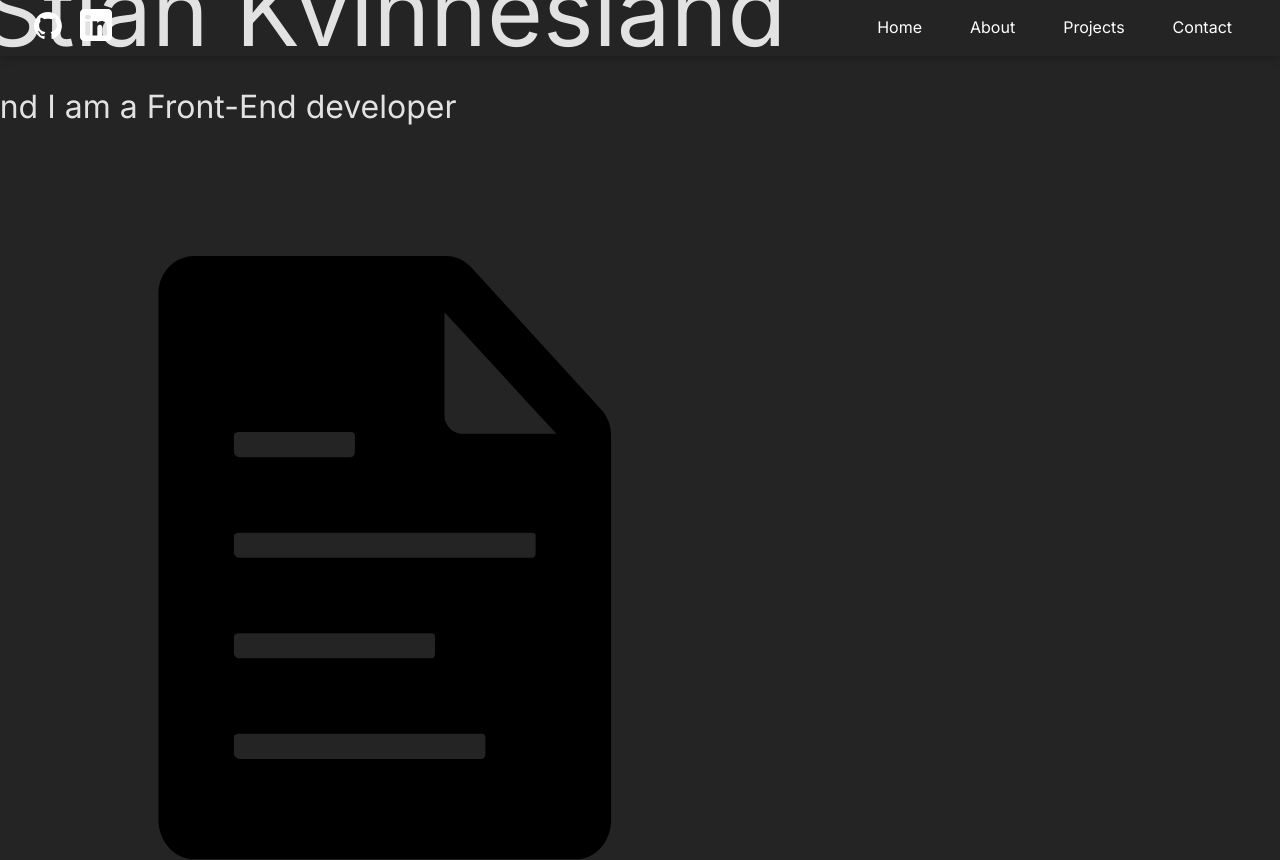
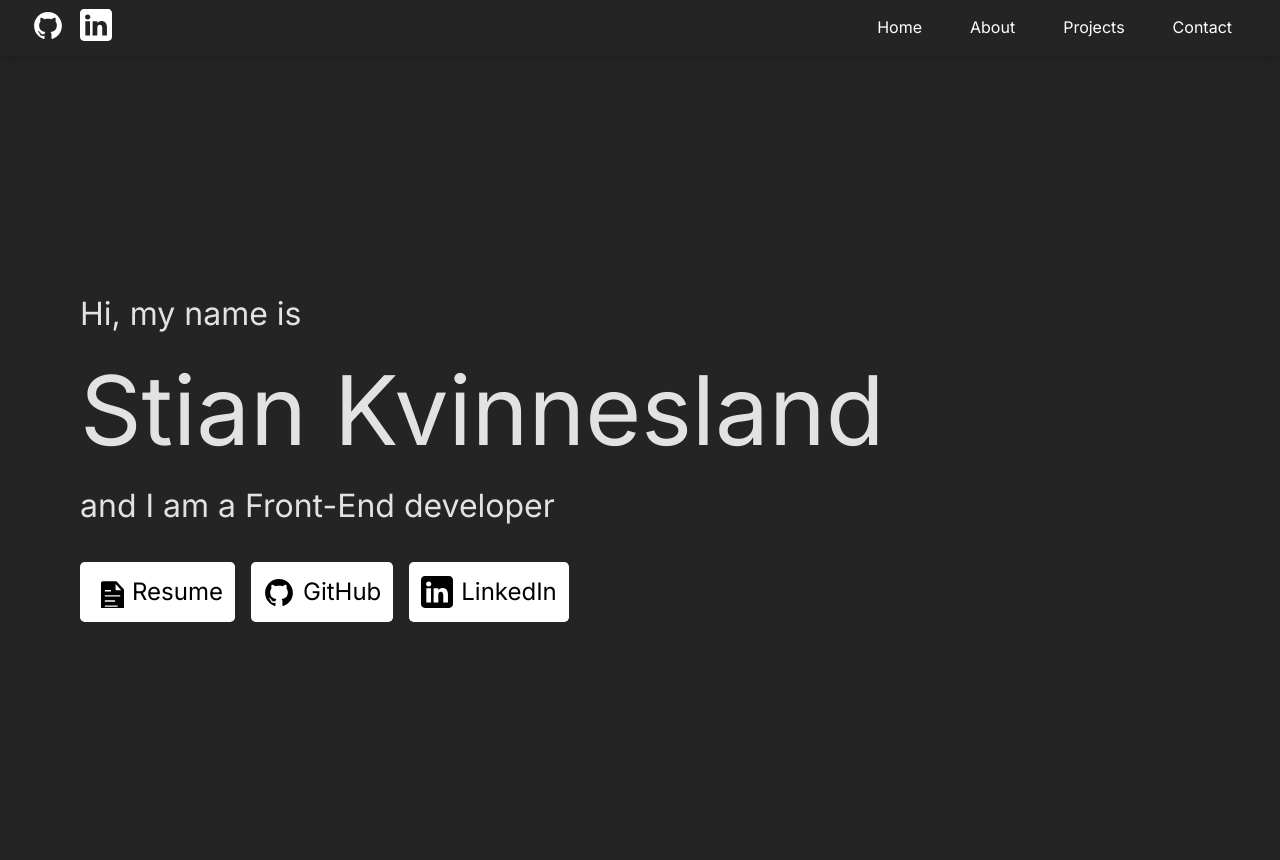
Before and after one commit to SKodehode/Portfolio, a React (Vite) app: page / in a window 1280 px wide. Shown: the top 860 px of the page. After the commit the page ends 800 px from the top, so only its background shows below. Built offline with nearby package versions, Linux system fonts and the light colour scheme.

Commit message:
Updated the external link buttons and their design.

```diff
--- a/index.html
+++ b/index.html
@@ -4,7 +4,7 @@
     <meta charset="UTF-8" />
     <link rel="icon" type="image/svg+xml" href="/" />
     <meta name="viewport" content="width=device-width, initial-scale=1.0" />
-    <title>Vite + React</title>
+    <title>Portfolio</title>
     <base href="/">
   </head>
   <body>
--- a/src/assets/icons/linkedin_icon.jsx
+++ b/src/assets/icons/linkedin_icon.jsx
@@ -1,10 +1,17 @@
 export default function LinkedinIcon() {
     return(
         <svg
-            className="linkedin-icon"
-            viewBox="0 0 512 512"
-            xmlns="http://www.w3.org/2000/svg">
-                <path d="M449.446,0c34.525,0 62.554,28.03 62.554,62.554l0,386.892c0,34.524 -28.03,62.554 -62.554,62.554l-386.892,0c-34.524,0 -62.554,-28.03 -62.554,-62.554l0,-386.892c0,-34.524 28.029,-62.554 62.554,-62.554l386.892,0Zm-288.985,423.278l0,-225.717l-75.04,0l0,225.717l75.04,0Zm270.539,0l0,-129.439c0,-69.333 -37.018,-101.586 -86.381,-101.586c-39.804,0 -57.634,21.891 -67.617,37.266l0,-31.958l-75.021,0c0.995,21.181 0,225.717 0,225.717l75.02,0l0,-126.056c0,-6.748 0.486,-13.492 2.474,-18.315c5.414,-13.475 17.767,-27.434 38.494,-27.434c27.135,0 38.007,20.707 38.007,51.037l0,120.768l75.024,0Zm-307.552,-334.556c-25.674,0 -42.448,16.879 -42.448,39.002c0,21.658 16.264,39.002 41.455,39.002l0.484,0c26.165,0 42.452,-17.344 42.452,-39.002c-0.485,-22.092 -16.241,-38.954 -41.943,-39.002Z"/>
+          className="linkedin-icon"
+          version="1.0"
+          xmlns="http://www.w3.org/2000/svg"
+          width="32px"
+          height="32px"
+          viewBox="0 0 512 512"
+          enable-background="new 0 0 400 400"
+          xml:space="preserve"
+          preserveAspectRatio="xMidYMid meet"
+        >
+          <path d="M449.446,0c34.525,0 62.554,28.03 62.554,62.554l0,386.892c0,34.524 -28.03,62.554 -62.554,62.554l-386.892,0c-34.524,0 -62.554,-28.03 -62.554,-62.554l0,-386.892c0,-34.524 28.029,-62.554 62.554,-62.554l386.892,0Zm-288.985,423.278l0,-225.717l-75.04,0l0,225.717l75.04,0Zm270.539,0l0,-129.439c0,-69.333 -37.018,-101.586 -86.381,-101.586c-39.804,0 -57.634,21.891 -67.617,37.266l0,-31.958l-75.021,0c0.995,21.181 0,225.717 0,225.717l75.02,0l0,-126.056c0,-6.748 0.486,-13.492 2.474,-18.315c5.414,-13.475 17.767,-27.434 38.494,-27.434c27.135,0 38.007,20.707 38.007,51.037l0,120.768l75.024,0Zm-307.552,-334.556c-25.674,0 -42.448,16.879 -42.448,39.002c0,21.658 16.264,39.002 41.455,39.002l0.484,0c26.165,0 42.452,-17.344 42.452,-39.002c-0.485,-22.092 -16.241,-38.954 -41.943,-39.002Z" />
         </svg>
     );
 };
--- a/src/assets/icons/resume_icon.jsx
+++ b/src/assets/icons/resume_icon.jsx
@@ -2,9 +2,19 @@ export default function ResumeIcon() {
     return(
         <svg
             className="resume-icon"
-            viewBox="0 0 512 512"
-            xmlns="http://www.w3.org/2000/svg">
-                <path d="M398.6,169.2c-0.9-2.2-2-4.3-3.5-6.1l-83.8-91.7c-1.9-2.1-4.2-3.6-6.7-4.9c-2.9-1.5-6.1-2.1-9.5-2.1H135.2   c-12.4,0-22.7,10.6-22.7,23.9v335.2c0,13.4,10.3,24.9,22.7,24.9h243.1c12.4,0,22.2-11.5,22.2-24.9V179.4   C400.5,175.8,400,172.3,398.6,169.2z M160.5,178.6c0-1.5,1.8-2.1,3.4-2.1h70.8c1.6,0,2.8,0.6,2.8,2.1v10.8c0,1.4-1.1,3.1-2.8,3.1   h-70.8c-1.6,0-3.4-1.7-3.4-3.1V178.6z M160.5,306.6c0-1.5,1.8-2.1,3.4-2.1h122.2c1.6,0,2.4,0.6,2.4,2.1v10.8c0,1.4-0.7,3.1-2.4,3.1   H163.9c-1.6,0-3.4-1.7-3.4-3.1V306.6z M320.5,381.4c0,1.4-0.7,3.1-2.4,3.1H163.9c-1.6,0-3.4-1.7-3.4-3.1v-10.8   c0-1.5,1.8-2.1,3.4-2.1h154.2c1.6,0,2.4,0.6,2.4,2.1V381.4z M352.5,253.4c0,1.4-0.7,3.1-2.4,3.1H163.9c-1.6,0-3.4-1.7-3.4-3.1   v-10.8c0-1.5,1.8-2.1,3.4-2.1h186.2c1.6,0,2.4,0.6,2.4,2.1V253.4z M305.6,177.5c-5.6,0-11.1-5.2-11.1-11.3v-66l71.2,77.3H305.6z"/>
+            version="1.0"
+            xmlns="http://www.w3.org/2000/svg"
+            width="32px"
+            height="32px"
+            viewBox="0 0 400 400"
+            enable-background="new 0 0 400 400"
+            xml:space="preserve"
+            preserveAspectRatio="xMidYMid meet"
+            >
+            <path
+                fill="#000000"
+                d="M398.6,169.2c-0.9-2.2-2-4.3-3.5-6.1l-83.8-91.7c-1.9-2.1-4.2-3.6-6.7-4.9c-2.9-1.5-6.1-2.1-9.5-2.1H135.2   c-12.4,0-22.7,10.6-22.7,23.9v335.2c0,13.4,10.3,24.9,22.7,24.9h243.1c12.4,0,22.2-11.5,22.2-24.9V179.4   C400.5,175.8,400,172.3,398.6,169.2z M160.5,178.6c0-1.5,1.8-2.1,3.4-2.1h70.8c1.6,0,2.8,0.6,2.8,2.1v10.8c0,1.4-1.1,3.1-2.8,3.1   h-70.8c-1.6,0-3.4-1.7-3.4-3.1V178.6z M160.5,306.6c0-1.5,1.8-2.1,3.4-2.1h122.2c1.6,0,2.4,0.6,2.4,2.1v10.8c0,1.4-0.7,3.1-2.4,3.1   H163.9c-1.6,0-3.4-1.7-3.4-3.1V306.6z M320.5,381.4c0,1.4-0.7,3.1-2.4,3.1H163.9c-1.6,0-3.4-1.7-3.4-3.1v-10.8   c0-1.5,1.8-2.1,3.4-2.1h154.2c1.6,0,2.4,0.6,2.4,2.1V381.4z M352.5,253.4c0,1.4-0.7,3.1-2.4,3.1H163.9c-1.6,0-3.4-1.7-3.4-3.1   v-10.8c0-1.5,1.8-2.1,3.4-2.1h186.2c1.6,0,2.4,0.6,2.4,2.1V253.4z M305.6,177.5c-5.6,0-11.1-5.2-11.1-11.3v-66l71.2,77.3H305.6z"
+            />
         </svg>
     )
 }
--- a/src/components/buttons/Buttons.jsx
+++ b/src/components/buttons/Buttons.jsx
@@ -3,19 +3,15 @@ import { Link } from "react-router-dom"
 export default function Buttons({ to, icon, text, external, className, id }) {
     if (external) {
         return (
-            <li className={`external-button ${to.replace("/", "")} ${className}`} id={id}>
-                <a href={to} target="_blank" rel="noopener noreferrer">{icon}{text}</a>
+            <li className={`buttons ${to.replace("/", "")} ${className}`} id={id}>
+                <a href={to} target="_blank" rel="noopener noreferrer"><span className="icon">{icon}</span><span className="text">{text}</span></a>
             </li>
         );
     }
 
         return (
-            <li className={`internal-button ${to.replace("/", "")} ${className}`} id={id}>
-                <Link to={to}>{icon}{text}</Link>
+            <li className={`buttons ${to.replace("/", "")} ${className}`} id={id}>
+                <Link to={to}><span className="icon">{icon}</span><span className="text">{text}</span></Link>
             </li>
         );
 };
-
-
-/* External-button <Buttons to="" icon={</>} text="" external={true} /> */
-/* Internal-button <Buttons to="/" text="Home" id="navlink" className="page-link"/> */
--- a/src/components/buttons/buttons.css
+++ b/src/components/buttons/buttons.css
@@ -1,4 +1,3 @@
-.button {
-    padding: 0.625rem;
-
+.buttons .icon {
+    margin-right: 0.5rem;
 }
--- a/src/pages/home/Home.jsx
+++ b/src/pages/home/Home.jsx
@@ -3,6 +3,8 @@ import React from 'react'
 import LayoutBase from "../../components/layout/LayoutBase";
 import Buttons from "../../components/buttons/Buttons";
 import ResumeIcon from "../../assets/icons/resume_icon";
+import GithubIcon from "../../assets/icons/github_icon";
+import LinkedinIcon from "../../assets/icons/linkedin_icon";
 
 export default function HomePage() {
     return(
@@ -10,7 +12,11 @@ export default function HomePage() {
             <div id="homepage">
                 <div id="hero-container">
                     <p id="hero-title">Hi, my name is <br/><span id="hero-name">Stian Kvinnesland</span><br/>and I am a Front-End developer</p>
-                    <Buttons to="https://drive.google.com/file/d/1C8f-1BFVbBS2O2S6ifxNwQ7vEhkOEcyS/view?usp=sharing" icon={<ResumeIcon/>} text="Resume" external={true} />
+                    <ul className="hero-buttons">
+                        <Buttons to="https://drive.google.com/file/d/1C8f-1BFVbBS2O2S6ifxNwQ7vEhkOEcyS/view?usp=sharing" icon={<ResumeIcon/>} text="Resume" external={true} />
+                        <Buttons to="https://github.com/SKodehode" icon={<GithubIcon/>} text="GitHub" external={true} />
+                        <Buttons to="https://linkedin.com/in/stian-kvinnesland-079289113" icon={<LinkedinIcon/>} text="LinkedIn" external={true} />
+                    </ul>
                 </div>
             </div>
         </LayoutBase>
--- a/src/pages/home/home.css
+++ b/src/pages/home/home.css
@@ -1,24 +1,64 @@
 #homepage {
-    height: auto;
+    height: 90vh;
     min-width: 100%;
+    display: flex;
+    justify-content: start;
+    align-items: center;
 }
 
 #hero-container {
-    position: absolute;
-    top: 55%;
-    left: 30%;
-    transform: translate(-50%, -50%);
+    position: relative;
+    margin: 10rem 5rem 5rem 5rem;
 }
 
 #hero-title {
     font-size: 2rem;
+    margin-bottom: 2rem;
 }
 
 #hero-name {
     font-size: 6rem;
 }
 
-svg {
-    width: 16;
-    height: auto;
+.hero-buttons {
+    display: flex;
+    justify-content: start;
+    align-items: center;
+    list-style: none;
 }
+
+.hero-buttons li a {
+    display: flex;
+    justify-content: center;
+    align-items: center;
+    margin-right: 1rem;
+    padding: 0.75rem;
+    color: black;
+    background-color: white;
+    border-radius: 0.3rem;
+    text-decoration: none;
+    font-size: 1.5rem;
+}
+
+.hero-buttons .icon {
+    display: flex;
+    margin-right: 0.5rem;
+}
+
+.resume-icon {
+    width: 2rem;
+    height: 2rem;
+    fill: black;
+}
+
+.github-icon {
+    width: 2rem;
+    height: 2rem;
+    fill: black;
+}
+
+.linkedin-icon {
+    width: 2rem;
+    height: 2rem;
+    fill: black;
+}
```
